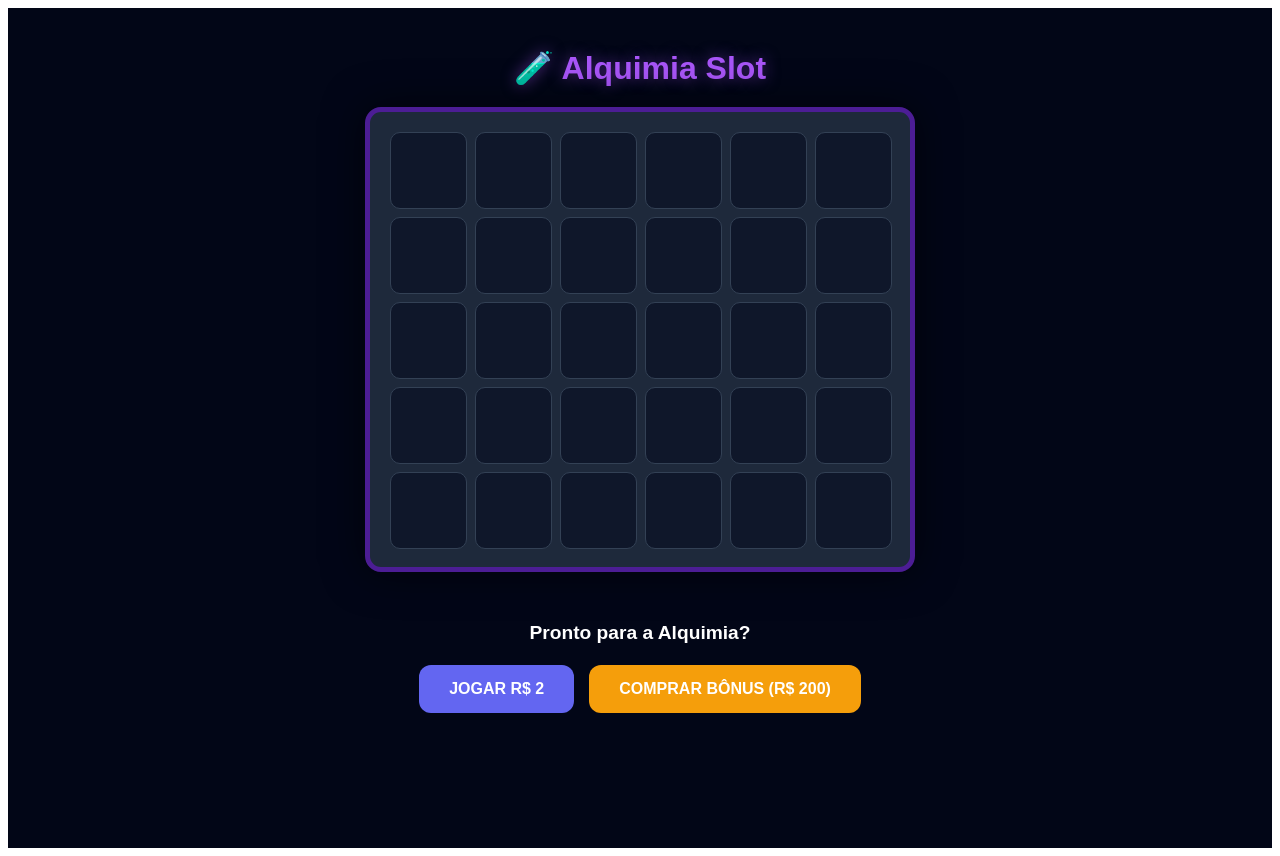
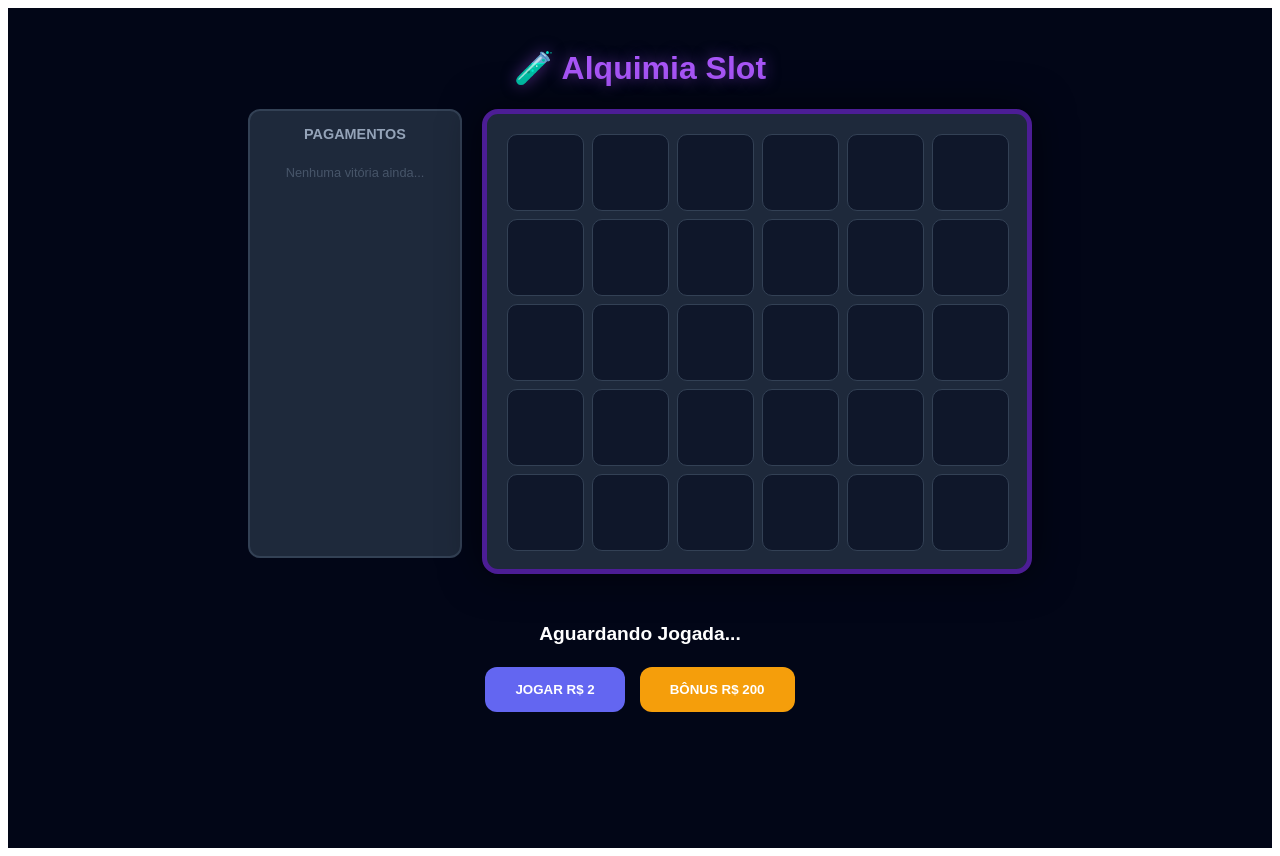
Before and after one commit to SrCreison/tcc2front, a React (Vite) app: page / in a window 1280 px wide. Built offline with nearby package versions, Linux system fonts and the light colour scheme.

Commit message:
Update App.tsx
hehehehehe novas features

```diff
--- a/src/App.tsx
+++ b/src/App.tsx
@@ -1,6 +1,5 @@
 import { useState, useEffect } from 'react';
 
-// Mapeamento solicitado
 const SYMBOLS: Record<string, string> = {
   'pocao_azul': '🔵',
   'pocao_verde': '🟢',
@@ -19,54 +18,61 @@ const SYMBOLS: Record<string, string> = {
 
 function App() {
   const [loading, setLoading] = useState(false);
-  // Grid 6x5 = 30 espaços iniciais
   const [grid, setGrid] = useState<any[]>(Array(30).fill(null));
   const [info, setInfo] = useState<any>(null);
-  const [status, setStatus] = useState('Pronto para a Alquimia?');
+  const [status, setStatus] = useState('Aguardando Jogada...');
 
-  // 1. ANIMAÇÃO DE CASCATAS (Explosões e quedas)
+  // ESTADO PARA O HISTÓRICO DE VITÓRIAS DO TUMBLE
+  const [tumbleWins, setTumbleWins] = useState<any[]>([]);
+
   const animarCascatas = async (historico: any[]) => {
-    if (!historico || historico.length === 0) return;
+    if (!historico) return;
+
+    let vitoriasAcumuladas: any[] = [];
 
     for (const etapa of historico) {
       setGrid(etapa.grid);
 
       if (etapa.resultado.teveVitoria) {
+        // Captura os símbolos que pagaram nesta etapa
+        const novasVitorias = etapa.resultado.combinacoesVencedoras.map((v: any) => ({
+          name: v.simbolo,
+          emoji: SYMBOLS[v.simbolo] || '❓',
+          quantidade: v.quantidade,
+          valor: v.valor
+        }));
+
+        // Adiciona ao topo da lista de histórico lateral
+        vitoriasAcumuladas = [...novasVitorias, ...vitoriasAcumuladas];
+        setTumbleWins(vitoriasAcumuladas);
+
         setStatus(`💥 VITÓRIA! +R$ ${etapa.resultado.premioCascata.toFixed(2)}`);
-        // Pausa maior para ver os símbolos explodindo
-        await new Promise(r => setTimeout(r, 900));
+
+        // Pausa para o jogador ver o highlight dos símbolos vencedores
+        await new Promise(r => setTimeout(r, 1000));
       } else {
-        // Pausa menor para a queda de novos símbolos
         await new Promise(r => setTimeout(r, 500));
       }
     }
   };
 
-  // 2. ANIMAÇÃO DOS GIROS DE BÔNUS
   const animarBonus = async (dadosBonus: any) => {
     if (!dadosBonus || !dadosBonus.giros) return;
-
-    setStatus('🔥 BÔNUS ATIVADO! PREPARE-SE...');
-    await new Promise(r => setTimeout(r, 2000));
+    setStatus('🔥 MODO BÔNUS ATIVADO!');
+    await new Promise(r => setTimeout(r, 1500));
 
     for (const giro of dadosBonus.giros) {
-      // Atualiza o grid com o resultado do giro de bônus
       setGrid(giro.grid);
-      setStatus(`🎁 BÔNUS: Giro ${giro.giro}/10 | Ganhou: R$ ${giro.premio.toFixed(2)}`);
-
-      // Delay entre cada giro do bônus para não ser instantâneo
+      setStatus(`🎁 BÔNUS: Giro ${giro.giro}/10 | Ganho: R$ ${giro.premio.toFixed(2)}`);
       await new Promise(r => setTimeout(r, 1200));
     }
-
-    setStatus('✨ BÔNUS FINALIZADO!');
-    await new Promise(r => setTimeout(r, 1000));
   };
 
-  // 3. FUNÇÃO PRINCIPAL DE JOGADA
   const girarRoleta = async (comprarBonus: boolean = false) => {
     if (loading) return;
     setLoading(true);
     setInfo(null);
+    setTumbleWins([]); // Limpa o histórico de vitórias da rodada anterior
     setStatus('Misturando poções...');
 
     try {
@@ -77,25 +83,18 @@ function App() {
       const resposta = await fetch(url);
       const dados = await resposta.json();
 
-      // EXECUÇÃO EM SEQUÊNCIA:
-
-      // A) Anima o Jogo Base (cascatas de ativação)
       if (dados.roteiroDoJogo?.jogoBase?.historicoRodada) {
         await animarCascatas(dados.roteiroDoJogo.jogoBase.historicoRodada);
       }
 
-      // B) Se houver bônus, inicia a sequência de 10 giros
       if (dados.roteiroDoJogo?.jogoBonus) {
         await animarBonus(dados.roteiroDoJogo.jogoBonus);
       }
 
-      // C) Mostra o resumo final
       setInfo(dados);
       setStatus(dados.mensagem);
-
     } catch (erro) {
-      console.error("Erro na jogada:", erro);
-      setStatus('Erro de conexão com a API.');
+      setStatus('Erro na API.');
     } finally {
       setLoading(false);
     }
@@ -104,9 +103,28 @@ function App() {
   return (
     <div style={{ backgroundColor: '#020617', color: 'white', minHeight: '100vh', display: 'flex', flexDirection: 'column', alignItems: 'center', padding: '20px', fontFamily: 'sans-serif' }}>
 
-      <h1 style={{ color: '#a855f7', textShadow: '0 0 15px rgba(168,85,247,0.5)', marginBottom: '20px' }}>🧪 Alquimia Slot</h1>
+      <h1 style={{ color: '#a855f7', textShadow: '0 0 15px rgba(168,85,247,0.5)' }}>🧪 Alquimia Slot</h1>
 
-      {/* GRID CONFIGURADO PARA 6 COLUNAS X 5 LINHAS */}
+      <div style={{ display: 'flex', gap: '20px', alignItems: 'flex-start', flexWrap: 'wrap', justifyContent: 'center' }}>
+
+        {/* PAINEL LATERAL: HISTÓRICO DE VITÓRIAS DO TUMBLE */}
+        <div style={{ width: '180px', backgroundColor: '#1e293b', padding: '15px', borderRadius: '12px', border: '2px solid #334155', minHeight: '415px' }}>
+          <h4 style={{ margin: '0 0 10px 0', fontSize: '0.9rem', color: '#94a3b8', textAlign: 'center' }}>PAGAMENTOS</h4>
+          <div style={{ display: 'flex', flexDirection: 'column', gap: '8px' }}>
+            {tumbleWins.length === 0 && <p style={{ fontSize: '0.8rem', color: '#475569', textAlign: 'center' }}>Nenhuma vitória ainda...</p>}
+            {tumbleWins.map((win, idx) => (
+              <div key={idx} style={{ display: 'flex', alignItems: 'center', gap: '8px', backgroundColor: '#0f172a', padding: '5px', borderRadius: '6px', borderLeft: '3px solid #4ade80', animation: 'slideIn 0.3s ease' }}>
+                <span style={{ fontSize: '1.2rem' }}>{win.emoji}</span>
+                <div style={{ fontSize: '0.7rem' }}>
+                  <div style={{ fontWeight: 'bold' }}>{win.quantidade}x</div>
+                  <div style={{ color: '#4ade80' }}>R$ {win.valor.toFixed(2)}</div>
+                </div>
+              </div>
+            ))}
+          </div>
+        </div>
+
+        {/* O GRID (CENTRO) */}
         <div style={{
           display: 'grid',
           gridTemplateColumns: 'repeat(6, 75px)',
@@ -117,88 +135,60 @@ function App() {
           borderRadius: '16px',
           border: '5px solid #4c1d95',
           boxShadow: '0 0 40px rgba(0,0,0,0.6)',
-        marginBottom: '30px'
         }}>
           {grid.map((simbolo, i) => (
             <div key={i} style={{
               width: '75px',
               height: '75px',
-            backgroundColor: simbolo?.venceu ? '#5b21b6' : '#0f172a',
-            border: simbolo?.venceu ? '2px solid #fff' : '1px solid #334155',
+              backgroundColor: simbolo?.venceu ? '#4c1d95' : '#0f172a',
+              // HIGHLIGHT FORÇADO: Borda branca brilhante se venceu
+              border: simbolo?.venceu ? '3px solid #fff' : '1px solid #334155',
               borderRadius: '10px',
               display: 'flex',
               alignItems: 'center',
               justifyContent: 'center',
               fontSize: '2.5rem',
-            transition: 'all 0.4s ease-out',
-            transform: simbolo?.venceu ? 'scale(1.1)' : 'scale(1)',
+              transition: 'all 0.3s ease-in-out',
+              // ANIMAÇÃO DE HIGHLIGHT
+              transform: simbolo?.venceu ? 'scale(1.15)' : 'scale(1)',
+              boxShadow: simbolo?.venceu ? '0 0 20px #a855f7, inset 0 0 10px #fff' : 'none',
+              zIndex: simbolo?.venceu ? 10 : 1
             }}>
-            {simbolo ? (SYMBOLS[simbolo.name] || <span style={{fontSize: '10px'}}>{simbolo.name}</span>) : ''}
+              {simbolo ? (SYMBOLS[simbolo.name] || '❓') : ''}
             </div>
           ))}
         </div>
+      </div>
 
-      <div style={{ textAlign: 'center' }}>
+      <div style={{ textAlign: 'center', marginTop: '30px' }}>
         <p style={{ fontWeight: 'bold', marginBottom: '15px', fontSize: '1.2rem', minHeight: '1.5em' }}>{status}</p>
 
         <div style={{ display: 'flex', gap: '15px' }}>
-          <button
-            onClick={() => girarRoleta(false)}
-            disabled={loading}
-            style={{
-              padding: '15px 30px',
-              cursor: loading ? 'not-allowed' : 'pointer',
-              backgroundColor: '#6366f1',
-              color: 'white',
-              border: 'none',
-              borderRadius: '12px',
-              fontWeight: 'bold',
-              fontSize: '16px',
-              opacity: loading ? 0.7 : 1
-            }}
-          >
-            {loading ? 'SORTEANDO...' : 'JOGAR R$ 2'}
+          <button onClick={() => girarRoleta(false)} disabled={loading} style={{ padding: '15px 30px', cursor: loading ? 'not-allowed' : 'pointer', backgroundColor: '#6366f1', color: 'white', border: 'none', borderRadius: '12px', fontWeight: 'bold' }}>
+            {loading ? '...' : 'JOGAR R$ 2'}
           </button>
-
-          <button
-            onClick={() => girarRoleta(true)}
-            disabled={loading}
-            style={{
-              padding: '15px 30px',
-              cursor: loading ? 'not-allowed' : 'pointer',
-              backgroundColor: '#f59e0b',
-              color: 'white',
-              border: 'none',
-              borderRadius: '12px',
-              fontWeight: 'bold',
-              fontSize: '16px',
-              opacity: loading ? 0.7 : 1
-            }}
-          >
-            COMPRAR BÔNUS (R$ 200)
+          <button onClick={() => girarRoleta(true)} disabled={loading} style={{ padding: '15px 30px', cursor: loading ? 'not-allowed' : 'pointer', backgroundColor: '#f59e0b', color: 'white', border: 'none', borderRadius: '12px', fontWeight: 'bold' }}>
+            BÔNUS R$ 200
           </button>
         </div>
       </div>
 
       {info && (
-        <div style={{
-          marginTop: '30px',
-          padding: '20px',
-          backgroundColor: '#1e293b',
-          borderRadius: '12px',
-          borderLeft: '6px solid #a855f7',
-          minWidth: '350px'
-        }}>
-          <p style={{ margin: '5px 0' }}>💰 Ganho Total: R$ {info.resumoFinanceiro.premioTotalDaSessao.toFixed(2)}</p>
-          <p style={{
-            margin: '5px 0',
-            color: info.resumoFinanceiro.lucroSessao >= 0 ? '#4ade80' : '#f87171',
-            fontWeight: 'bold'
-          }}>
+        <div style={{ marginTop: '30px', padding: '20px', backgroundColor: '#1e293b', borderRadius: '12px', borderLeft: '6px solid #a855f7', minWidth: '350px' }}>
+          <p>💰 Ganho Total: R$ {info.resumoFinanceiro.premioTotalDaSessao.toFixed(2)}</p>
+          <p style={{ color: info.resumoFinanceiro.lucroSessao >= 0 ? '#4ade80' : '#f87171', fontWeight: 'bold' }}>
             {info.resumoFinanceiro.lucroSessao >= 0 ? '✅ LUCRO' : '❌ PREJUÍZO'}: R$ {info.resumoFinanceiro.lucroSessao.toFixed(2)}
           </p>
         </div>
       )}
+
+      {/* CSS PARA A ANIMAÇÃO DE ENTRADA DO HISTÓRICO */}
+      <style>{`
+        @keyframes slideIn {
+          from { opacity: 0; transform: translateX(-10px); }
+          to { opacity: 1; transform: translateX(0); }
+        }
+      `}</style>
     </div>
   );
 }
```
Lines whose indentation alone changed are shown as unchanged.
